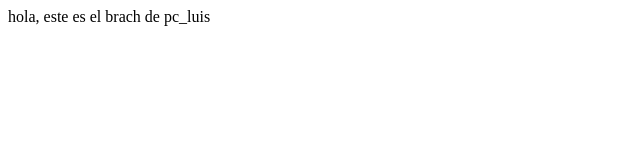
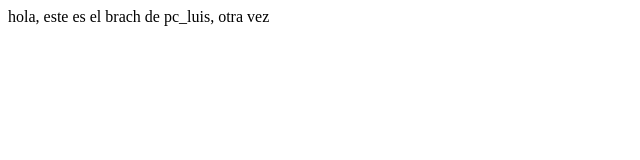
Before and after one commit to LuiiVasquez/viewVG, a website: page public/hola.html in a window 1280 px wide. Shown: the full height of the page, 0-640 px from the left. Drawn offline with Linux system fonts and the light colour scheme.

Commit message:
otra vez pusheando cabron?

```diff
--- a/public/hola.html
+++ b/public/hola.html
@@ -7,6 +7,6 @@
     <title>Document</title>
 </head>
 <body>
-    hola, este es el brach de pc_luis
+    hola, este es el brach de pc_luis, otra vez
 </body>
 </html>
```
